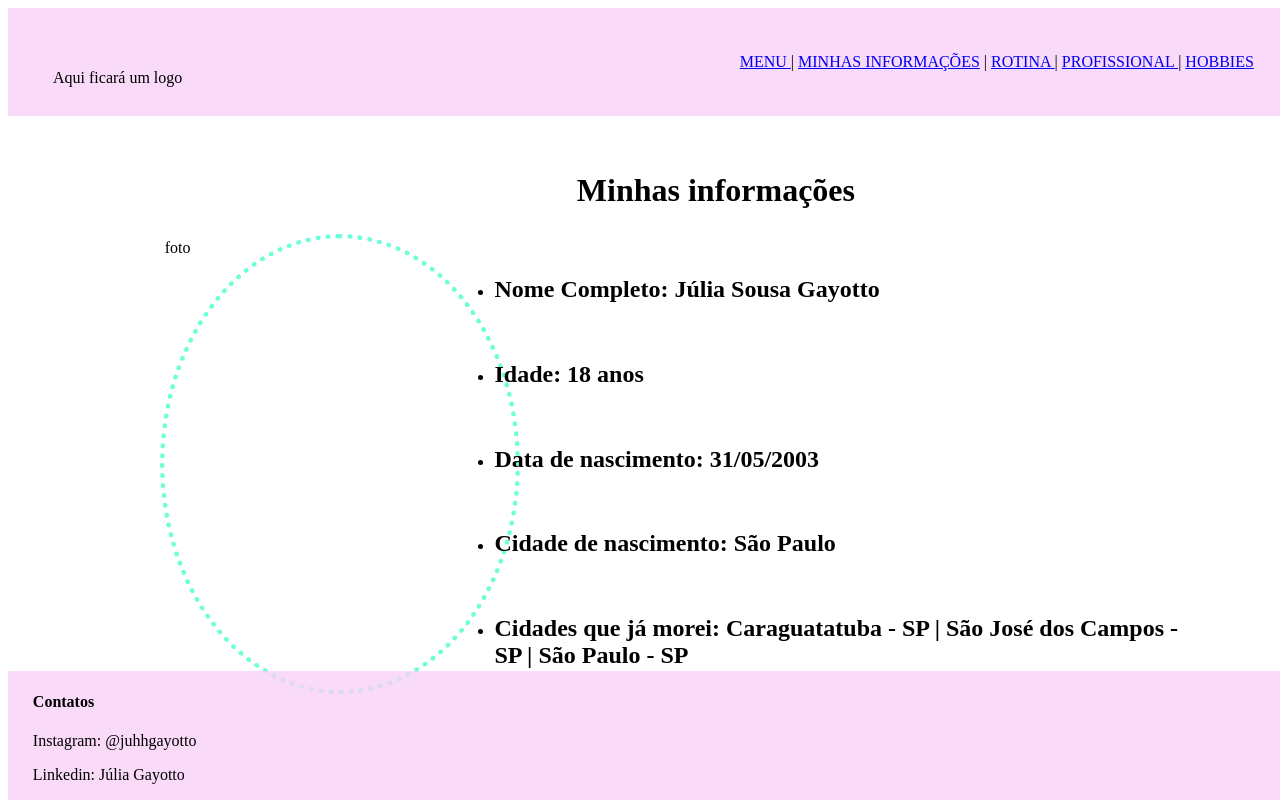
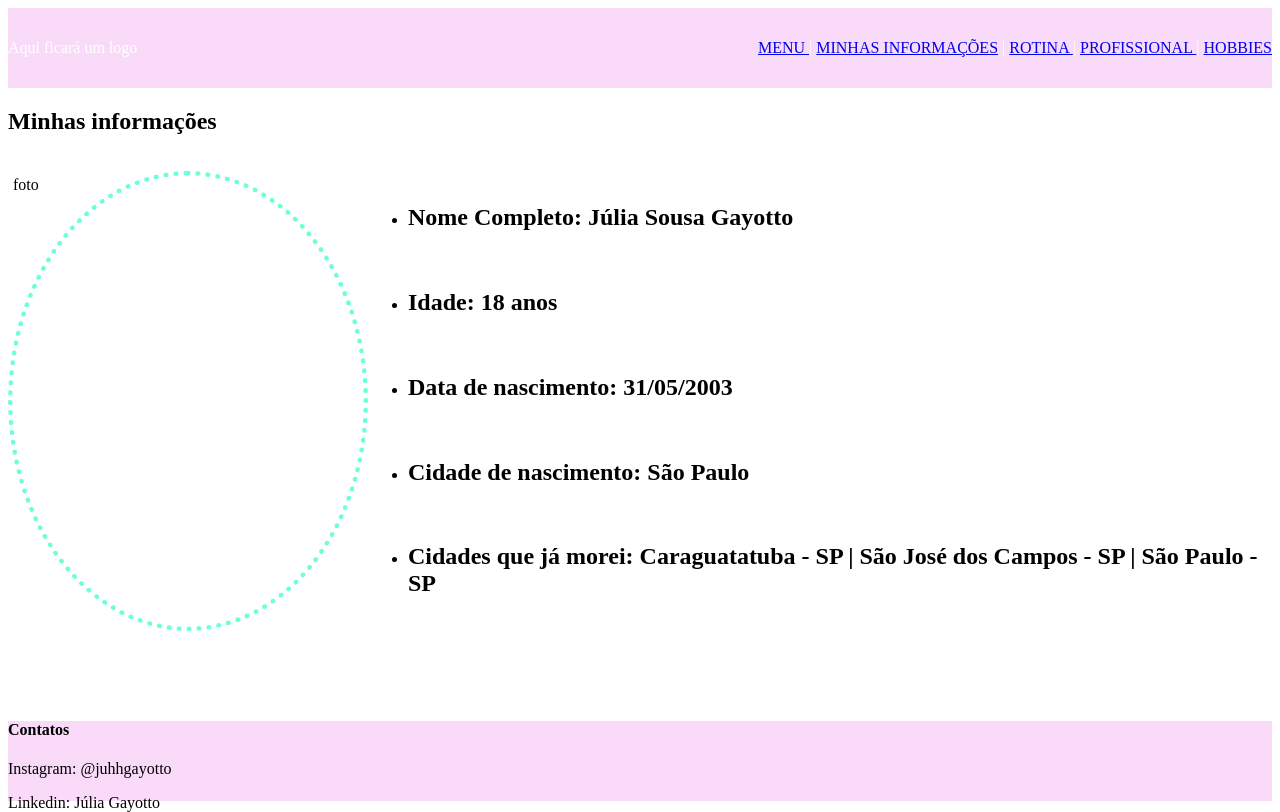
Before and after one commit to JuliaGayotto/Portfolio-DesignDigital, a Flask app: page /minhas_informacoes.html in a window 1280 px wide. Run offline with Flask 2, Linux system fonts and the light colour scheme.

Commit message:
correcao do footer

```diff
--- a/Src/static/css/estilos.css
+++ b/Src/static/css/estilos.css
@@ -1,11 +1,19 @@
-.barra-top{
+
+nav{
     background-color: rgba(248, 209, 246, 0.788);
-    padding: 45px;
-    width: 95%;
-    text-align: end;
+    color: white;
+    height: 10vh;
+    display: flex;
+    justify-content: space-between;
+    align-items: center;
 
 }
+section{
+    height: 74vh;
+}
 
+
+ /*
 .texto{
     align: center;
     margin: 10%;
@@ -38,6 +46,7 @@
     margin-left: 2%;
 }
 
+
 .direita{
     margin-top: 0%;
     float: right;
@@ -50,6 +59,12 @@
     width: 38%;
 
 }
+*/
+.info{
+    display: flex;
+    justify-content: space-between;
+    align-items: center;
+}
 #circulo{
     width: 350px;
     height: 450px;
@@ -58,23 +73,18 @@
 
 
 }
-.logo{
-    text-align: left;
-    width: 38%;
-    float: left;
+
+
+
+footer{
+    height: 10vh;
+    background-color: rgba(248, 209, 246, 0.788);
+    position: relative;
+	bottom:0%;
 
 }
 
-
-.barra-down{
-    background-color: rgba(248, 209, 246, 0.788);
-    padding-right: 45px;
-    padding-bottom: 0%;
-    position:absolute;
-	bottom:0%;
-	width: 97%;
-
-}
+/*
 .menu{
     margin: center;
     margin-left: 39%;
@@ -99,3 +109,4 @@
 
 
 }
+*/
--- a/Src/templates/minhas_informacoes.html
+++ b/Src/templates/minhas_informacoes.html
@@ -6,39 +6,38 @@
     </head>
     <body>
         <div class="barra-top">
-			<p class="logo"> Aqui ficará um logo</p>
-            <a href="index.html"> MENU </a> | <a href="minhas_informacoes.html"> MINHAS INFORMAÇÕES</a> | <a href="rotina.html"> ROTINA </a> | <a href="profissional.html"> PROFISSIONAL </a> | <a href="hobbies.html"> HOBBIES</a>        </div>
-        <br>
-		<div> <h1 id="titulo" > Minhas informações</h1>
-		</div>
+            <nav>
+            <div class="logo"> Aqui ficará um logo</div>
+            <div class="menuzin"><a href="index.html"> MENU </a> | <a href="minhas_informacoes.html"> MINHAS INFORMAÇÕES</a> | <a href="rotina.html"> ROTINA </a> | <a href="profissional.html"> PROFISSIONAL </a> | <a href="hobbies.html"> HOBBIES</a> </div>
+            </nav>
+        </div>
+        <section>
+		<div> <h1 id="titulo" > Minhas informações</h1></div>
+        <div class="info">
+        <div class="esquerda" >
+            <p id=circulo>foto</p>
+        </div>
         <div class="direita">
-
         <ul class="texto">
 			<li> <h2> Nome Completo: Júlia Sousa Gayotto </h2> </li>
 			<br>
             <li> <h2> Idade: 18 anos</h2> </li>
 			<br>
             <li> <h2> Data de nascimento: 31/05/2003</h2> </li>
-			 <br>
+            <br>
             <li> <h2> Cidade de nascimento: São Paulo </h2> </li>
 			<br>
             <li> <h2> Cidades que já morei: Caraguatatuba - SP | São José dos Campos - SP | São Paulo - SP</h2> </li>
-
-         </ul>
+        </ul>
         </div>
-		<div class="esquerda" >
-			<p id=circulo>
-
-				foto </p>
-
-		</div>
-
-        <br>
-
+        </div>
+	    </section>
         <div class="barra-down">
+            <footer>
             <h4 class="texto-bottom" > Contatos</h4>
             <p class="texto-bottom" > Instagram: @juhhgayotto</p>
             <p class="texto-bottom" > Linkedin: Júlia Gayotto</p>
+            </footer>
         </div>
 
 
```
Also changed, not shown: Src/templates/hobbies.html (+8 -5 lines), Src/templates/index.html (+10 -8 lines), Src/templates/profissional.html (+9 -6 lines), Src/templates/rotina.html (+9 -6 lines).
